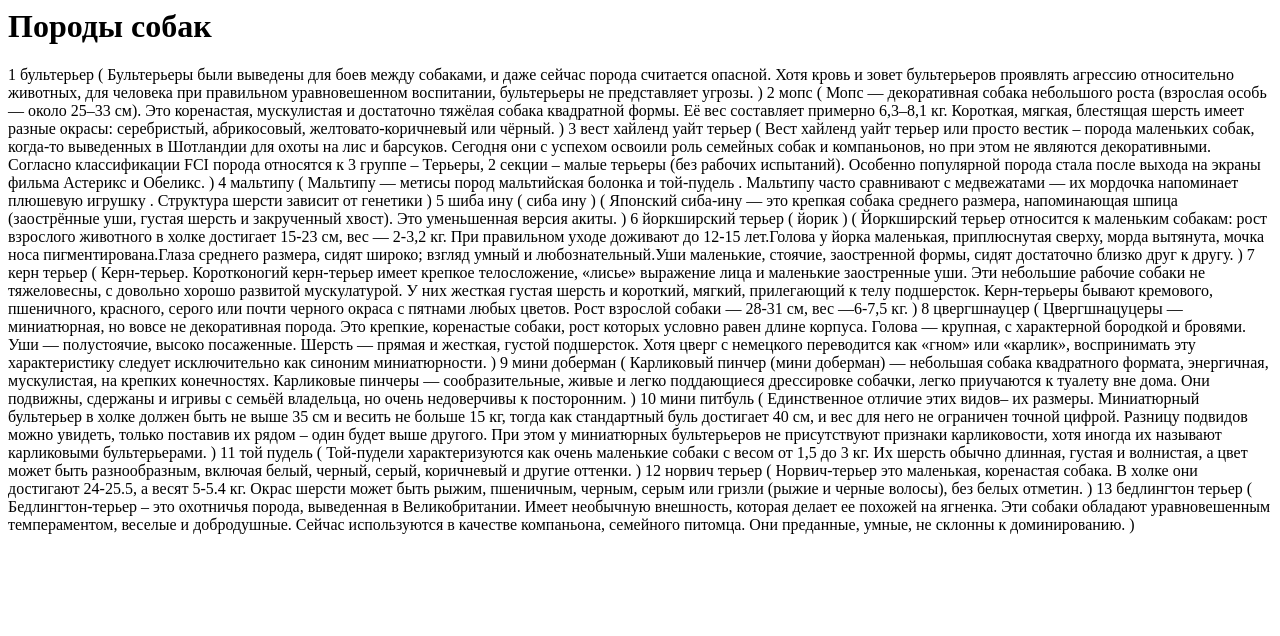
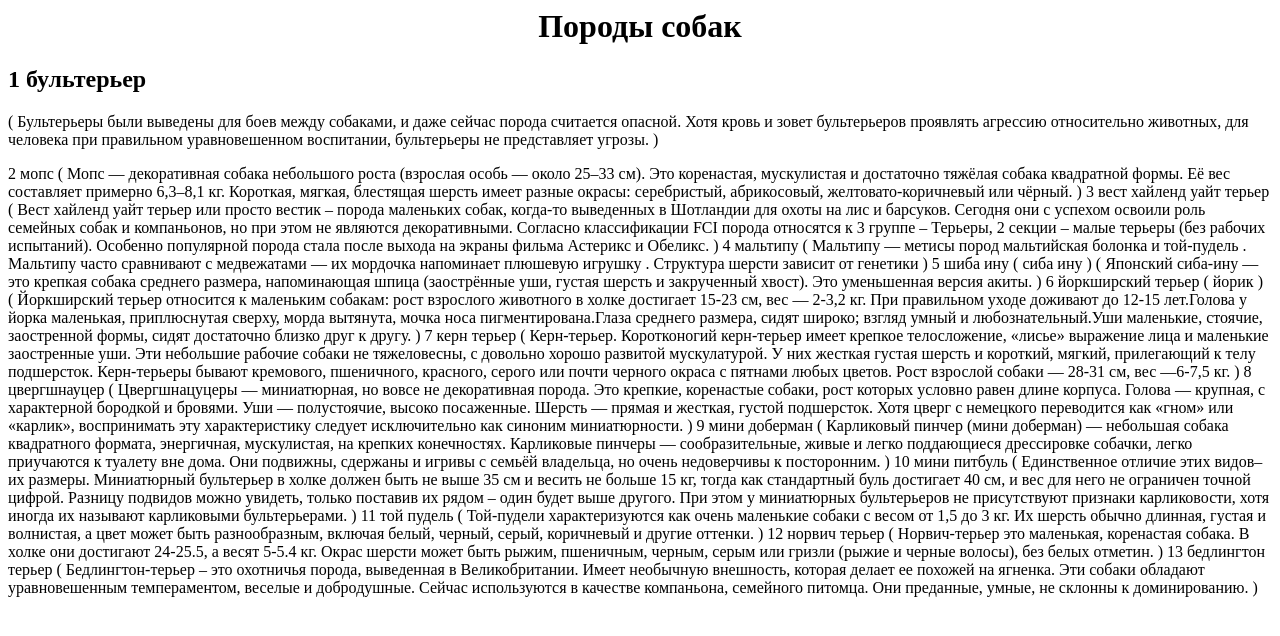
Before and after one commit to lisa11223344/dogs, a plain HTML site: page index.html in a window 1280 px wide. Drawn offline with Linux system fonts and the light colour scheme.

Commit message:
Update index.html

```diff
--- a/index.html
+++ b/index.html
@@ -1,8 +1,8 @@
 <html>
 <title> Породы собак </title>
 <body>
-<header><h1>Породы собак</h1></header>
-<main>1 бультерьер ( Бультерьеры были выведены для боев между собаками, и даже сейчас порода считается опасной. Хотя кровь и зовет бультерьеров проявлять агрессию относительно животных, для человека при правильном уравновешенном воспитании, бультерьеры не представляет угрозы. )
+<header><h1 style="font-size:50 px;text-align:center">Породы собак</h1></header>
+<main><h2>1 бультерьер</h2><p>( Бультерьеры были выведены для боев между собаками, и даже сейчас порода считается опасной. Хотя кровь и зовет бультерьеров проявлять агрессию относительно животных, для человека при правильном уравновешенном воспитании, бультерьеры не представляет угрозы. )</p>
 2 мопс ( Мопс — декоративная собака небольшого роста (взрослая особь — около 25–33 см). Это коренастая, мускулистая и достаточно тяжёлая собака квадратной формы. Её вес составляет примерно 6,3–8,1 кг. Короткая, мягкая, блестящая шерсть имеет разные окрасы: серебристый, абрикосовый, желтовато-коричневый или чёрный. )
 3 вест хайленд уайт терьер ( Вест хайленд уайт терьер или просто вестик – порода маленьких собак, когда-то выведенных в Шотландии для охоты на лис и барсуков. Сегодня они с успехом освоили роль семейных собак и компаньонов, но при этом не являются декоративными. Согласно классификации FCI порода относятся к 3 группе – Терьеры, 2 секции – малые терьеры (без рабочих испытаний). Особенно популярной порода стала после выхода на экраны фильма Астерикс и Обеликс. )
 4 мальтипу ( Мальтипу — метисы пород мальтийская болонка и той-пудель . Мальтипу часто сравнивают с медвежатами — их мордочка напоминает плюшевую игрушку . Структура шерсти зависит от генетики )
```
